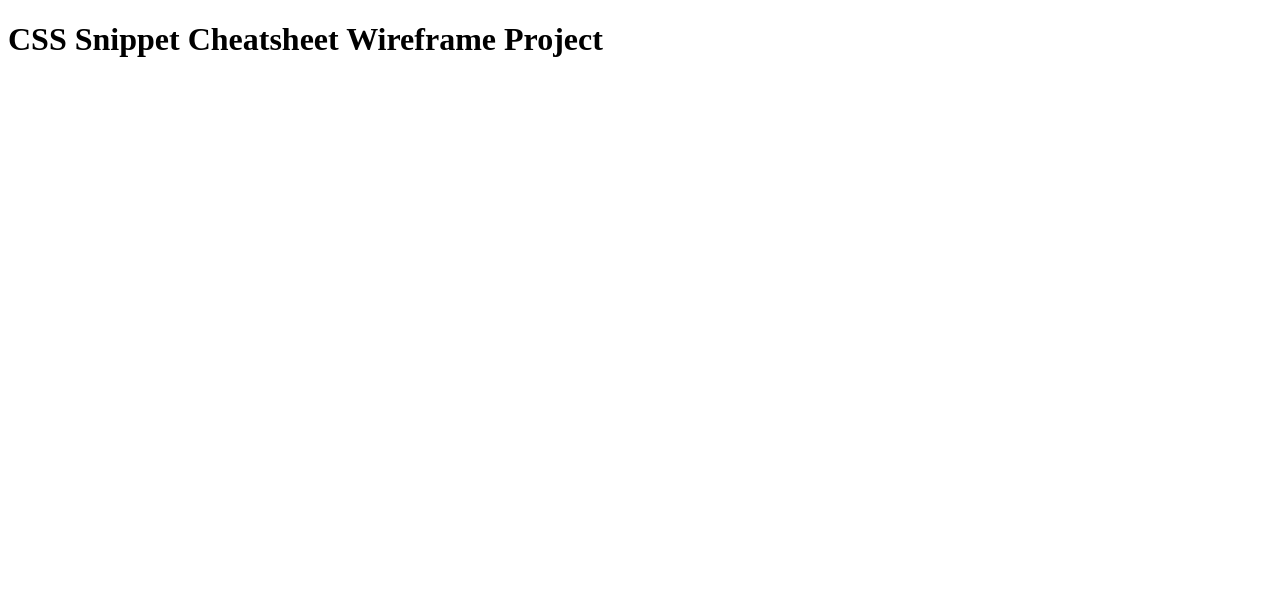
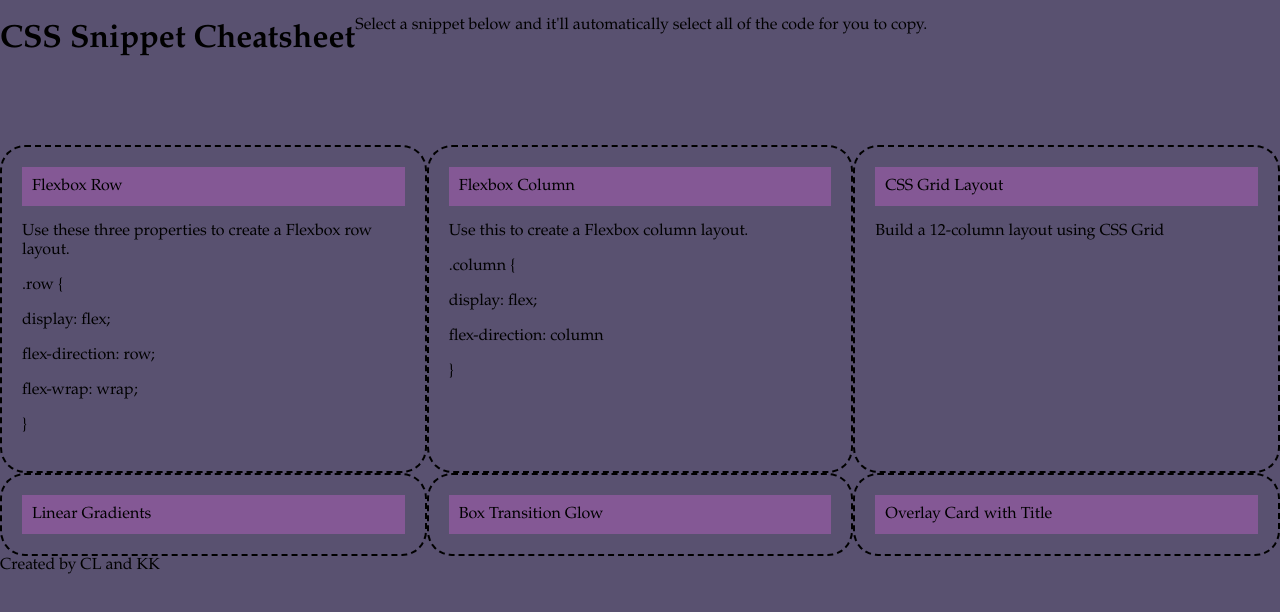
Before and after one commit to KKitenge/CSSWireframeMiniProj, a plain HTML site: page index.html in a window 1280 px wide. Drawn offline with Linux system fonts and the light colour scheme; files that its build step writes are made by us from their sources.

Commit message:
edited html and css files

```diff
--- a/assets/style.css
+++ b/assets/style.css
@@ -0,0 +1,45 @@
+main {
+    display: flex;
+    flex-wrap: wrap;
+    margin-top: 5%;
+}
+
+body {
+    margin: auto;
+}
+
+header {
+    display:flex;
+    flex-wrap: wrap;
+    justify-content: left;
+}
+
+* {
+    font-family: Georgia, 'Times New Roman', Times, serif, sans-serif;
+}
+
+* {
+    box-sizing: border-box;
+    background-color: rgb(89, 81, 112);
+    font-family: Garamond, monospace, Tahoma, Verdana, serif, sans-serif;
+}
+
+.card {
+    flex:  1 0 0;
+    padding: 20px;
+    text-align: left;
+    border-style: dashed;
+    border-width: 2px;
+    min-width: 400px;
+    border-radius: 25px;
+}
+
+.card header {
+    padding: 10px;
+    background:rgba(232, 102, 236, 0.3)
+}
+
+@media screen and (max-width: 768px) {
+    main,
+    nav {flex-direction: column;}
+}
--- a/index.html
+++ b/index.html
@@ -2,10 +2,53 @@
 <html lang="en">
     <head>
         <meta charset="UTF-8">
-        <title>CSS Snippet Cheatsheet Wireframe</title>
-        <link rel="stylesheet" href="./style.css">
+        <title>CSS Snippet Cheatsheet</title>
+        <meta name="viewport" content="width=device-width, initial-scale=1" />
+        <link rel="stylesheet" type="text/css" href="./assets/style.css">
     </head>
 
     <body>
-        <header><h1>CSS Snippet Cheatsheet Wireframe Project</h1></header>
+        <header class="header"><h1>CSS Snippet Cheatsheet</h1>
+            <br>
+            <p>Select a snippet below and it'll automatically select all of the code for you to copy.</p>
+        </header>
+
+        <main>
+            <section class="card">
+                <header>Flexbox Row</header>
+                <p>Use these three properties to create a Flexbox row layout.</p>
+                <p>.row {</p>
+                    <p>display: flex;</p>
+                    <p>flex-direction: row;</p>
+                    <p>flex-wrap: wrap;</p>
+                    <p>}</p>
+                </p>
+            </section>
+            <section class="card">
+                <header>Flexbox Column</header>
+                <p>Use this to create a Flexbox column layout.</p>
+                <p>.column {</p>
+                    <p>display: flex;</p>
+                    <p>flex-direction: column</p>
+                    <p>}</p>
+            </section>
+            <section class="card">
+                <header>CSS Grid Layout</header>
+                <p>Build a 12-column layout using CSS Grid</p>
+            </section>
+            <section class="card">
+                <header>Linear Gradients</header>
+            </section>
+            <section class="card">
+                <header>Box Transition Glow</header>
+            </section>
+            <section class="card">
+                <header>Overlay Card with Title</header>
+            </section>
+        </main>
+
+        <footer>Created by CL and KK</footer>
+
+
     </body>
+</html>
```
